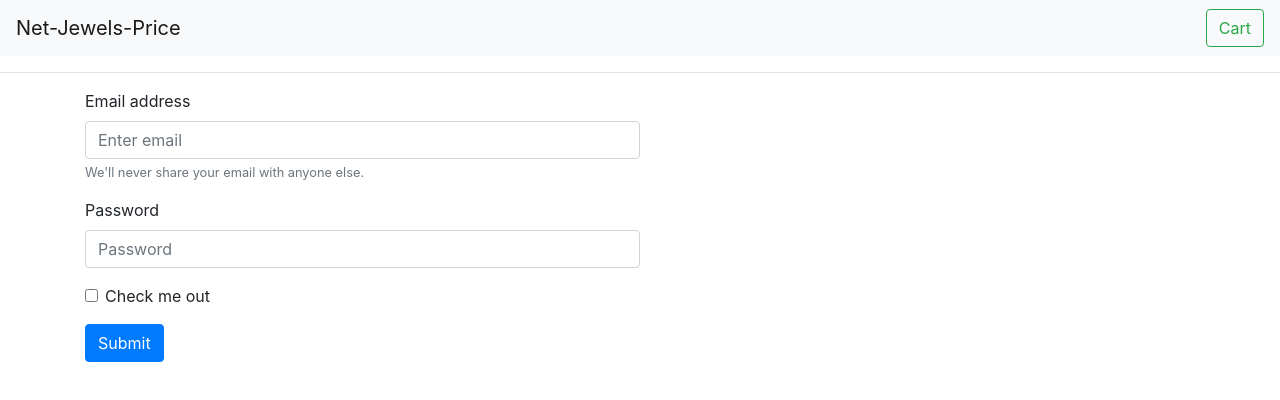
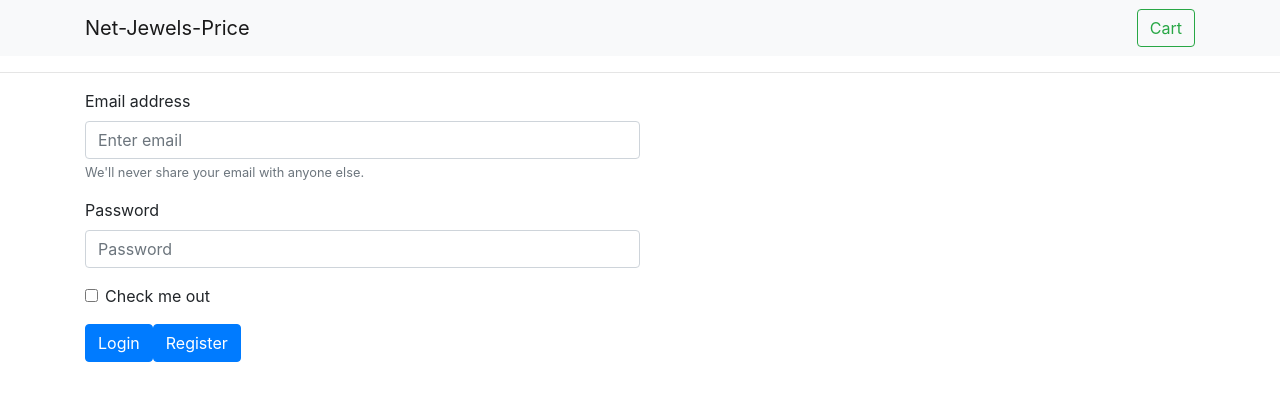
Before and after one commit to khandelwalkanika/ecomm, a React (Create React App) app: page / in a window 1280 px wide. Shown: the top 400 px of the page. Built offline with nearby package versions, Linux system fonts and the light colour scheme.

Commit message:
added user json

```diff
--- a/src/components/Header/navbar.jsx
+++ b/src/components/Header/navbar.jsx
@@ -1,10 +1,28 @@
 import React, { Component } from "react";
 import history from "../history";
 import { Link, withRouter } from "react-router-dom";
+import { Button, Container, Navbar } from "react-bootstrap";
 
-const Navbar = (props) => {
+const HeaderNav = (props) => {
   return (
-    <nav className="navbar navbar-light bg-light">
+    <Navbar expand="lg" variant="light" bg="light">
+      <Container>
+        <Navbar.Brand href="#">Net-Jewels-Price</Navbar.Brand>
+        <Button
+          variant="outline-success"
+          onClick={() => {
+            props.onClickCart(props);
+            props.history.push("/cart");
+          }}
+        >
+          Cart
+        </Button>{" "}
+      </Container>
+    </Navbar>
+  );
+};
+
+/**<nav className="navbar navbar-light bg-light">
       <a className="navbar-brand" href="#">
         Net-Jewels-Price
       </a>
@@ -18,8 +36,5 @@ const Navbar = (props) => {
       >
         Cart
       </button>
-    </nav>
-  );
-};
-
-export default withRouter(Navbar);
+    </nav> */
+export default withRouter(HeaderNav);
--- a/src/components/Login/login.jsx
+++ b/src/components/Login/login.jsx
@@ -25,7 +25,10 @@ class LoginPage extends Component {
                 <Form.Check type="checkbox" label="Check me out" />
               </Form.Group>
               <Button variant="primary" type="submit">
-                Submit
+                Login
+              </Button>
+              <Button variant="primary" type="submit">
+                Register
               </Button>
             </Form>
           </Row>
```
Also changed, not shown: src/components/user.json (added, +10 -0 lines).
